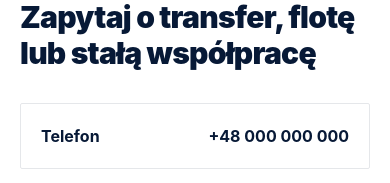
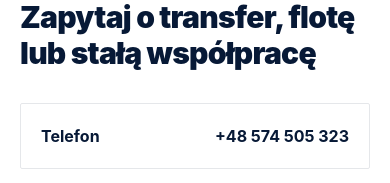
Before and after one commit to Dominik499/inter-dywiz-website, a Next.js app: page / in a window 390 px wide. Shown: the part 4640-4823 px from the top of the page. Built offline with nearby package versions, Linux system fonts and the light colour scheme.

Commit message:
Update contact phone number

```diff
--- a/app/page.tsx
+++ b/app/page.tsx
@@ -1,8 +1,8 @@
 import ContactForm from "../components/contact-form";
 
-const phoneDisplay = "+48 000 000 000";
-const phoneHref = "tel:+48000000000";
-const whatsappHref = "https://wa.me/48000000000";
+const phoneDisplay = "+48 574 505 323";
+const phoneHref = "tel:+48574505323";
+const whatsappHref = "https://wa.me/48574505323";
 const email = "kontakt@inter-dywiz.pl";
 
 const services = [
```
Also changed, not shown: 1 other file (tests, documents, lock files or other folders).
